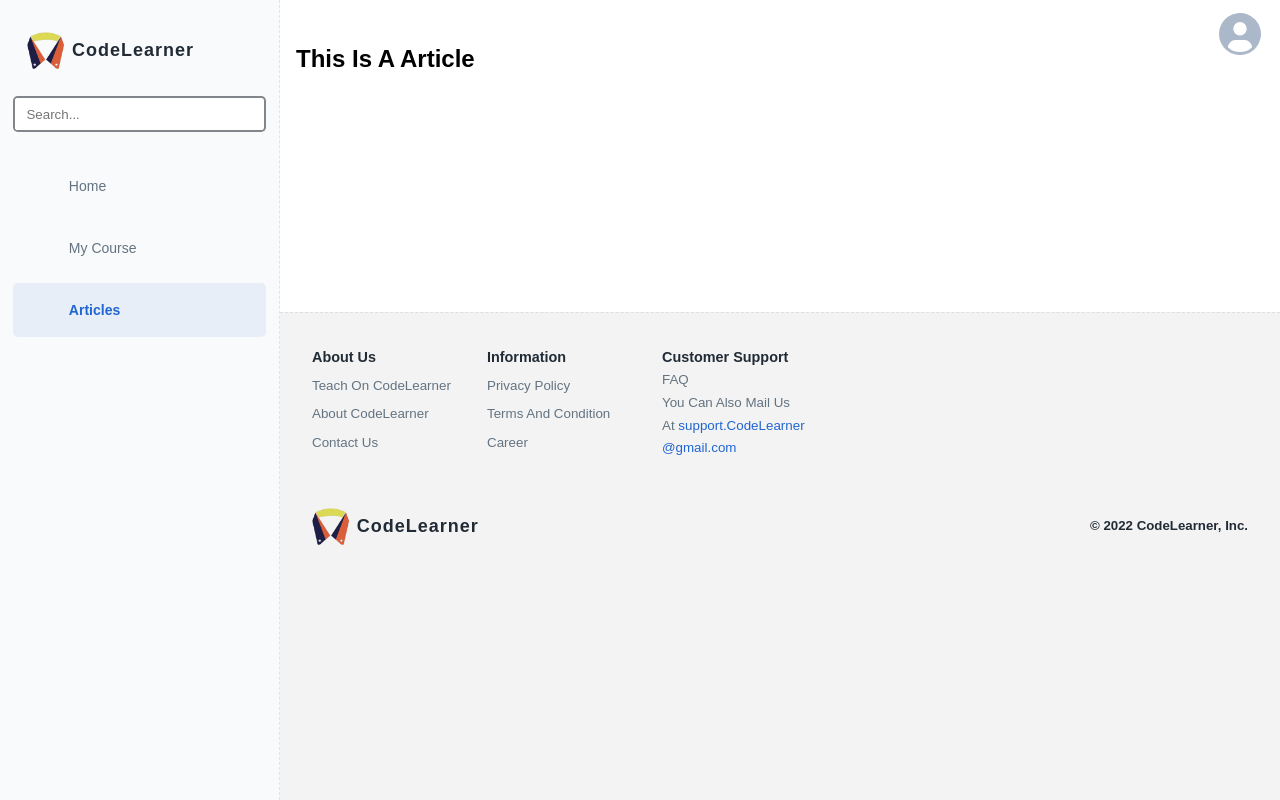
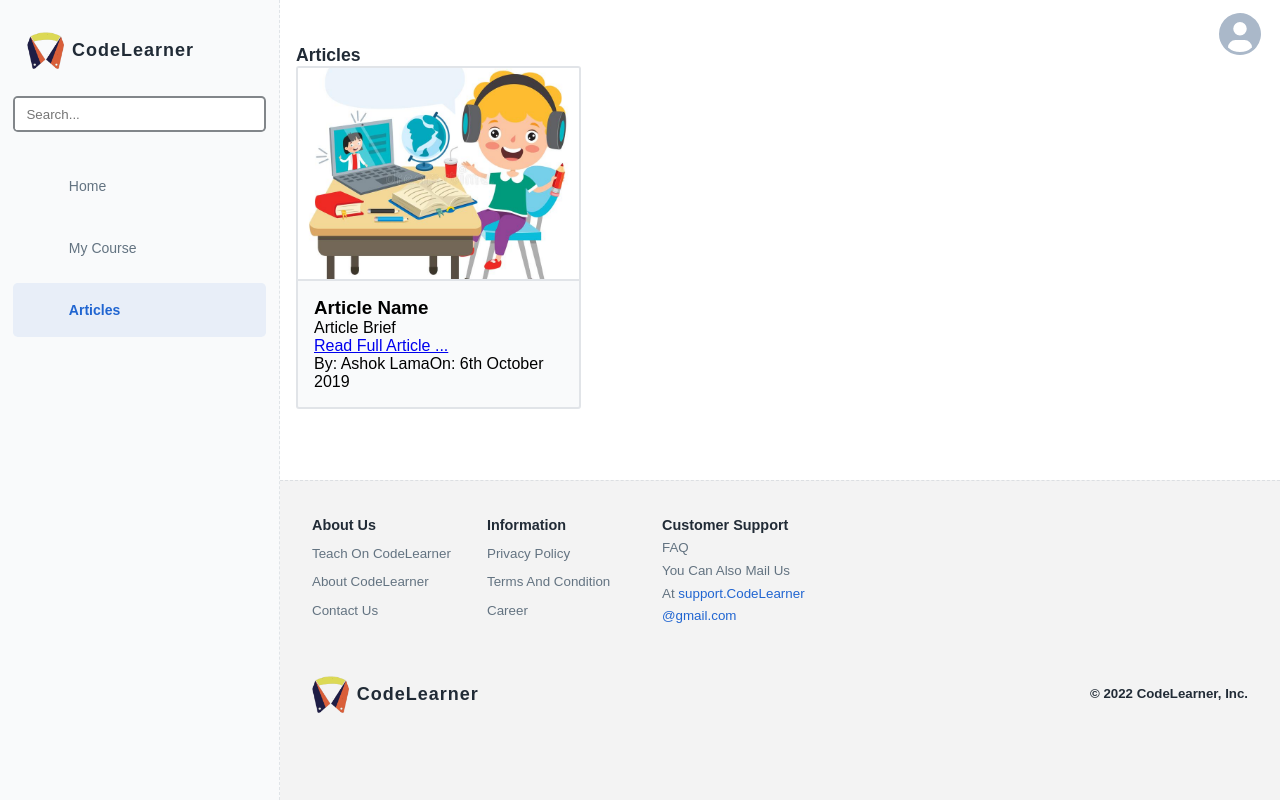
Before and after one commit to AshokLamaMoktanTamang/FYP-CodeLearner, a React (Create React App) app: page /app/article in a window 1280 px wide. Built offline with nearby package versions, Linux system fonts and the light colour scheme; some icons are missing.

Commit message:
Article UI

```diff
--- a/src/Pages/Articles.js
+++ b/src/Pages/Articles.js
@@ -1,13 +1,36 @@
 // importing the react and external libraries
-import React from "react";
+import React from 'react'
+import styled from 'styled-components'
+import ArticleItem from '../components/articleItem'
 
 // importing the react components
-import Page from "../components/page"
+import Page from '../components/page'
+
+// styled components
+const ArticleWrapper = styled.section`
+  & > h2 {
+    font-size: 1.1rem;
+    color: var(--text-black);
+  }
+
+  & > div {
+    max-width: 950px;
+    display: grid;
+    grid-template-columns: 30% 30% 30%;
+    grid-gap: 5%;
+  }
+`
 
 export default function Article() {
   return (
-      <Page title="Articles">
-        <h2>This is a article</h2>
-      </Page>
-  );
+    <Page title="Articles">
+      <ArticleWrapper>
+        <h2>Articles</h2>
+
+        <div>
+          <ArticleItem />
+        </div>
+      </ArticleWrapper>
+    </Page>
+  )
 }
--- /dev/null
+++ b/src/components/articleItem.js
@@ -0,0 +1,57 @@
+// importing dependencies
+import React from 'react'
+import { Link } from 'react-router-dom'
+import styled from 'styled-components'
+
+// importing components
+import ArtcileThumbnail from '../Images/registration.jpg'
+
+// styled components
+const Article = styled.section`
+  width: 100%;
+  overflow: hidden;
+  background-color: var(--background-white);
+  border: 0.15rem solid var(--light-border-color);
+  border-radius: 0.19rem;
+
+  & > div {
+    width: 100%;
+    padding-top: 75%;
+    position: relative;
+    border-bottom: 0.15rem solid var(--light-border-color);
+
+    & > img {
+      width: 100%;
+      height: 100%;
+      position: absolute;
+      top: 0;
+      left: 0;
+      object-fit: cover;
+    }
+  }
+
+  & section {
+    padding: 1rem;
+  }
+`
+
+export default function ArticleItem(props) {
+  return (
+    <Article>
+      <div>
+        <img src={ArtcileThumbnail} alt="Thumbnail name" />
+      </div>
+
+      <section>
+        <h3>Article Name</h3>
+        <p>article brief</p>
+        <Link to={props.destination}>Read full article ...</Link>
+
+        <div>
+          <span>By: Ashok Lama</span>
+          <span>On: 6th October 2019</span>
+        </div>
+      </section>
+    </Article>
+  )
+}
```
